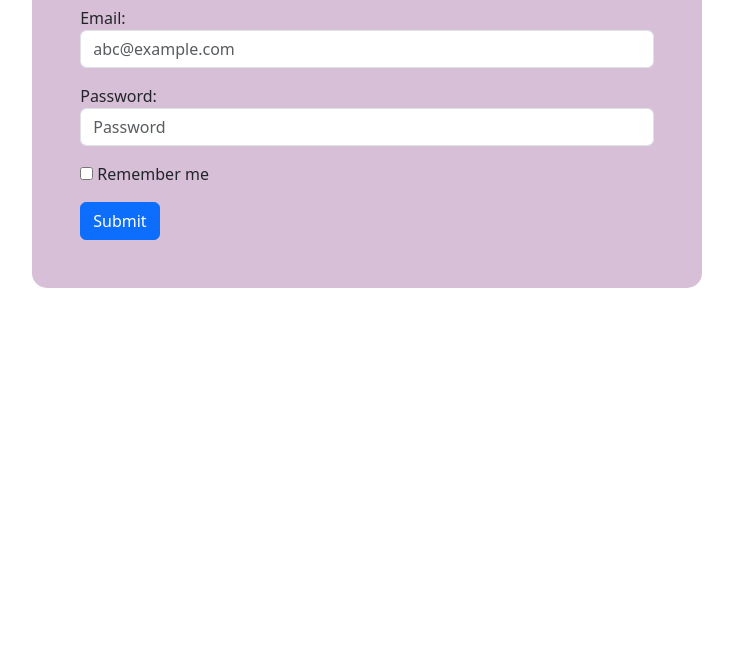
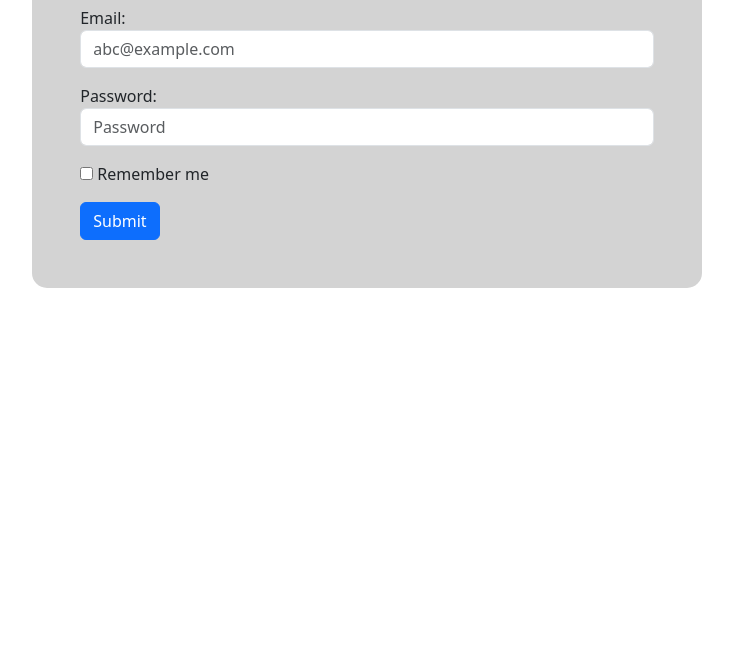
Before and after one commit to ashfaqdotes/firebase-auth, a plain HTML site: page index.html in a window 1280 px wide. Shown: the part 152-800 px from the top of the page, without its empty margins (273-1006 px from the left). Drawn offline with nearby package versions, Linux system fonts and the light colour scheme.

Commit message:
color change

```diff
--- a/style.css
+++ b/style.css
@@ -7,6 +7,6 @@
 .form{
   width: 60%;
   margin: auto;
-  background-color: thistle;
+  background-color: lightgrey;
   border-radius: 15px;
 }
```
